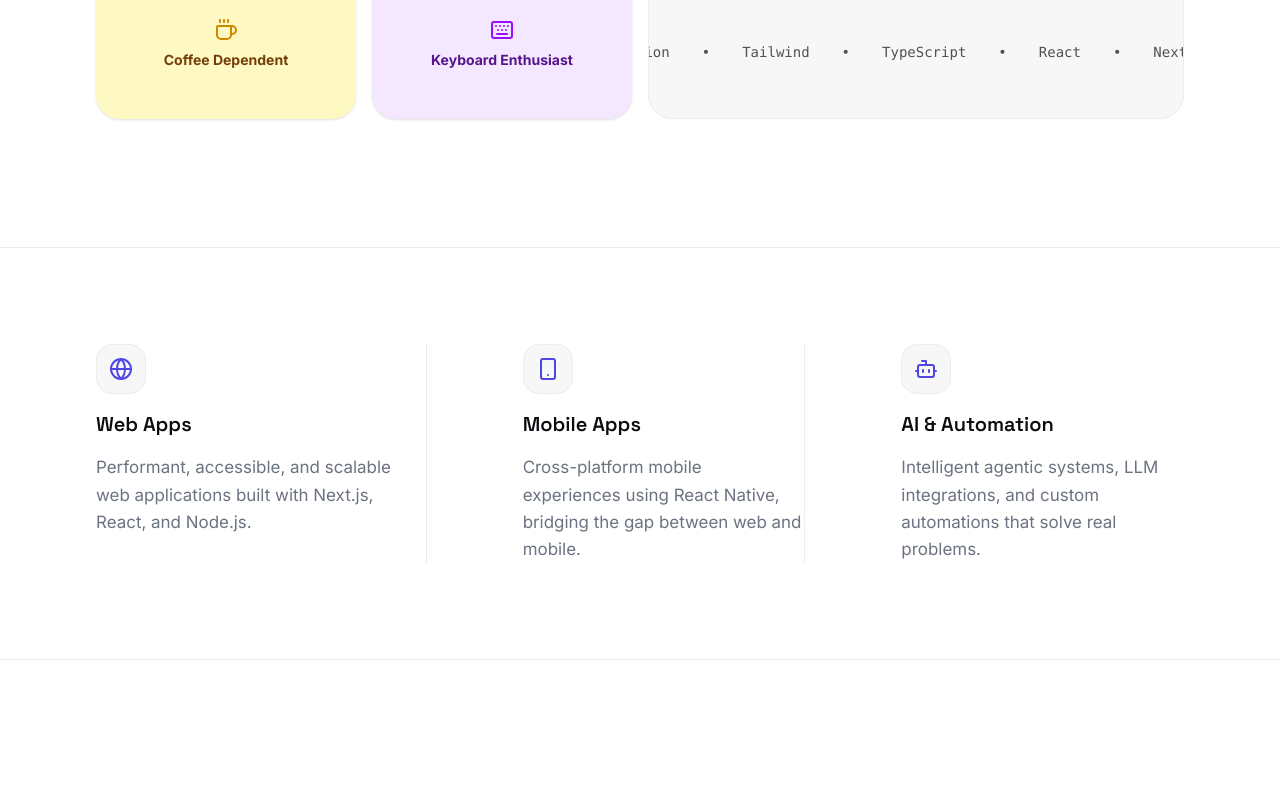
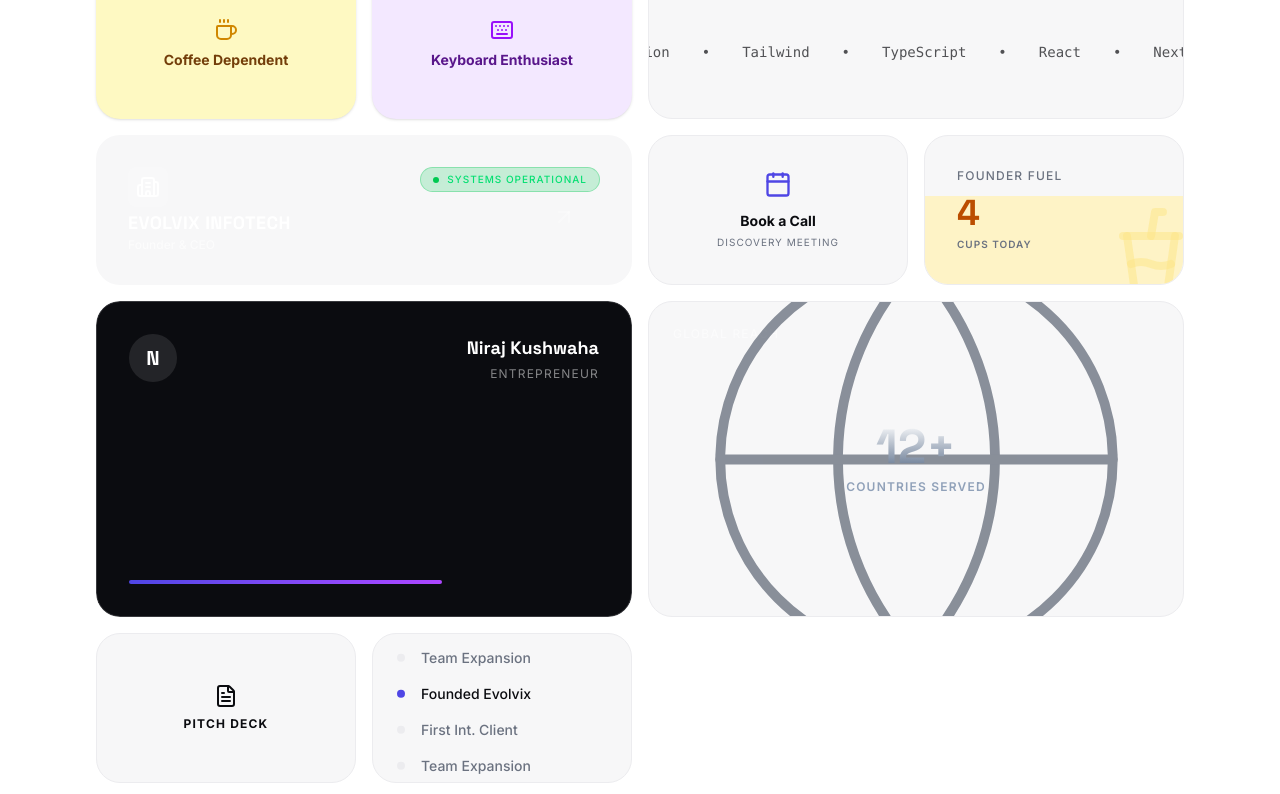
Before and after one commit to Niraj3004/niraj-kushwaha-portfolio, a Next.js app in the folder frontend/: page / in a window 1280 px wide. Shown: the part 2341-3135 px from the top of the page. Built offline with nearby package versions, Linux system fonts and the light colour scheme; no server answers.

Commit message:
feat: add 8 CEO/Founder specific Bento Cards to About section and Startup Mode toggle

```diff
--- a/frontend/package.json
+++ b/frontend/package.json
@@ -19,6 +19,7 @@
     "react": "19.2.8",
     "react-dom": "19.2.8",
     "react-hook-form": "^7.85.0",
+    "react-signature-canvas": "^1.1.0-alpha.2",
     "tailwind-merge": "^3.6.0",
     "zod": "^3.25.76"
   },
@@ -28,6 +29,7 @@
     "@types/node": "^20",
     "@types/react": "^19",
     "@types/react-dom": "^19",
+    "@types/react-signature-canvas": "^1.0.7",
     "eslint": "^9",
     "eslint-config-next": "16.3.0",
     "tailwindcss": "^4",
--- a/frontend/src/components/sections/About.tsx
+++ b/frontend/src/components/sections/About.tsx
@@ -2,7 +2,7 @@
 
 import { useState, useEffect, useRef } from "react";
 import { motion, useReducedMotion, useMotionValue, useSpring, useTransform, useScroll, AnimatePresence } from "framer-motion";
-import { Code, Type, Download, MapPin, Music, Check, Copy, Volume2, Globe, Terminal, Briefcase, Coffee, Keyboard } from "lucide-react";
+import { Code, Type, Download, MapPin, Music, Check, Copy, Volume2, Globe, Terminal, Briefcase, Coffee, Keyboard, Calendar, Building2, ArrowUpRight, CupSoda, FileText } from "lucide-react";
 import confetti from "canvas-confetti";
 import { Container } from "../ui/Container";
 import { SectionHeading } from "../ui/SectionHeading";
@@ -27,6 +27,7 @@ export const About = ({ data }: { data?: any }) => {
   const [copied, setCopied] = useState(false);
   const [age, setAge] = useState<string>("21.00000000");
   const [matrixMode, setMatrixMode] = useState(false);
+  const [startupMode, setStartupMode] = useState(false);
   const [playingAudio, setPlayingAudio] = useState(false);
   const localTime = useLocalTime();
 
@@ -92,18 +93,27 @@ export const About = ({ data }: { data?: any }) => {
   const restOfP1 = bioP1.slice(1);
 
   return (
-    <section id="about" className={`py-32 relative text-selection-accent transition-colors duration-1000 ${matrixMode ? 'bg-black text-green-500 font-mono' : 'bg-white text-ink'}`}>
+    <section id="about" className={`py-32 relative text-selection-accent transition-colors duration-1000 ${matrixMode ? 'bg-black text-green-500 font-mono' : startupMode ? 'bg-[#0B101E] text-amber-500 font-sans' : 'bg-white text-ink'}`}>
       <Container>
         <div className="flex flex-col md:flex-row items-end justify-between mb-16 gap-6">
           <SectionHeading heading="About me" className="mb-0" />
 
+          <div className="flex gap-3">
+            {/* Startup Mode Toggle */}
+            <button
+              onClick={() => { setStartupMode(!startupMode); setMatrixMode(false); }}
+              className={`flex items-center gap-2 px-4 py-2 rounded-full text-xs font-semibold transition-colors ${startupMode ? 'bg-amber-500/20 text-amber-400 border border-amber-500/50' : 'bg-surface text-muted hover:text-ink'}`}
+            >
+              <Briefcase size={14} /> {startupMode ? "Enterprise: Active" : "Startup Mode"}
+            </button>
             {/* Secret Matrix Toggle */}
             <button
-            onClick={() => setMatrixMode(!matrixMode)}
+              onClick={() => { setMatrixMode(!matrixMode); setStartupMode(false); }}
               className={`flex items-center gap-2 px-4 py-2 rounded-full text-xs font-mono transition-colors ${matrixMode ? 'bg-green-500/20 text-green-400 border border-green-500/50' : 'bg-surface text-muted hover:text-ink'}`}
             >
               <Terminal size={14} /> {matrixMode ? "System: Compromised" : "System: Secure"}
             </button>
+          </div>
         </div>
 
         {/* 20-FEATURE BENTO GRID */}
@@ -290,6 +300,110 @@ export const About = ({ data }: { data?: any }) => {
             </div>
           </BentoCard>
 
+          {/* 10. Evolvix Spotlight (Col Span 2, Row Span 1) */}
+          <BentoCard delay={1.1} className="md:col-span-2 md:row-span-1 bg-ink text-white group cursor-pointer overflow-hidden border-0!">
+            <div className="absolute inset-0 bg-gradient-to-br from-indigo-900 to-black opacity-0 group-hover:opacity-100 transition-opacity duration-500" />
+            <div className="relative z-10 flex flex-col justify-between h-full">
+              <div className="flex justify-between items-start">
+                <div className="bg-white/10 p-2 rounded-lg"><Building2 size={24} className="text-white" /></div>
+                <div className="flex items-center gap-2 bg-green-500/20 px-3 py-1 rounded-full border border-green-500/30">
+                  <span className="relative flex h-1.5 w-1.5"><span className="animate-ping absolute inline-flex h-full w-full rounded-full bg-green-400 opacity-75"></span><span className="relative inline-flex rounded-full h-1.5 w-1.5 bg-green-500"></span></span>
+                  <span className="text-[10px] text-green-400 font-medium tracking-widest uppercase">Systems Operational</span>
+                </div>
+              </div>
+              <div>
+                <h4 className="text-lg font-bold font-display tracking-wide group-hover:text-amber-400 transition-colors">EVOLVIX INFOTECH</h4>
+                <p className="text-xs text-white/60 font-medium">Founder & CEO</p>
+              </div>
+              <ArrowUpRight className="absolute bottom-6 right-6 text-white/30 group-hover:text-white transition-colors" />
+            </div>
+          </BentoCard>
+
+          {/* 11. Book a Meeting (Col Span 1, Row Span 1) */}
+          <BentoCard delay={1.2} className="md:col-span-1 md:row-span-1 flex flex-col justify-center items-center text-center cursor-pointer hover:bg-accent hover:text-white transition-colors group border-accent/20">
+            <Calendar className="mb-3 text-accent group-hover:text-white transition-colors" size={28} />
+            <h4 className="font-bold text-sm">Book a Call</h4>
+            <p className="text-[10px] text-muted group-hover:text-white/70 mt-1 uppercase tracking-widest">Discovery Meeting</p>
+          </BentoCard>
+
+          {/* 12. Dynamic Coffee Tracker (Col Span 1, Row Span 1) */}
+          <BentoCard delay={1.3} className="md:col-span-1 md:row-span-1 flex flex-col justify-between relative overflow-hidden group">
+            <span className="text-xs font-medium uppercase tracking-widest text-muted z-10">Founder Fuel</span>
+            <div className="text-4xl font-display font-black z-10 text-amber-700 mt-2">4</div>
+            <div className="text-[10px] text-muted z-10 uppercase tracking-widest font-semibold mt-1">Cups Today</div>
+            <div className="absolute bottom-0 left-0 w-full h-[60%] bg-amber-100 group-hover:h-[80%] transition-all duration-1000 ease-in-out -z-0" />
+            <CupSoda className="absolute -bottom-4 -right-4 text-amber-200/50 w-24 h-24 -z-0 group-hover:rotate-12 transition-transform" />
+          </BentoCard>
+
+          {/* 13. 3D Business Card (Col Span 2, Row Span 2) */}
+          <BentoCard delay={1.4} className="md:col-span-2 md:row-span-2 p-0! bg-transparent border-0!" style={{ perspective: "1000px" }}>
+            <div className="w-full h-full relative group transition-transform duration-700" style={{ transformStyle: "preserve-3d" }}>
+              <style dangerouslySetInnerHTML={{__html: `
+                .backface-hidden { backface-visibility: hidden; }
+                .rotate-y-180 { transform: rotateY(180deg); }
+                .group:hover { transform: rotateY(180deg); }
+              `}} />
+              {/* Front */}
+              <div className="absolute inset-0 backface-hidden bg-ink text-white rounded-3xl p-6 sm:p-8 flex flex-col justify-between border border-hairline/20 shadow-xl">
+                <div className="flex justify-between items-start">
+                  <div className="w-12 h-12 bg-white/10 rounded-full flex items-center justify-center font-display font-bold text-xl">N</div>
+                  <div className="text-right">
+                    <h3 className="font-display font-bold text-lg">Niraj Kushwaha</h3>
+                    <p className="text-xs text-white/50 uppercase tracking-widest mt-1">Entrepreneur</p>
+                  </div>
+                </div>
+                <div className="flex gap-4">
+                  <div className="w-2/3 h-1 bg-gradient-to-r from-accent to-purple-500 rounded-full" />
+                </div>
+              </div>
+              {/* Back */}
+              <div className="absolute inset-0 backface-hidden rotate-y-180 bg-surface text-ink rounded-3xl p-6 sm:p-8 flex flex-col justify-between items-center text-center border border-hairline shadow-xl">
+                <h3 className="font-bold text-sm tracking-widest uppercase text-accent">Evolvix Infotech</h3>
+                <div className="w-24 h-24 bg-white border border-hairline rounded-xl p-2 shadow-sm flex items-center justify-center">
+                  <div className="grid grid-cols-5 grid-rows-5 gap-0.5 w-full h-full opacity-80">
+                    {Array.from({length: 25}).map((_, i) => (
+                      <div key={i} className={`${(i%2===0 || i%3===0) ? 'bg-ink' : 'bg-transparent'}`} />
+                    ))}
+                  </div>
+                </div>
+                <p className="text-xs text-muted font-medium">Scan to Connect</p>
+              </div>
+            </div>
+          </BentoCard>
+
+          {/* 14. Global Client Map (Col Span 2, Row Span 2) */}
+          <BentoCard delay={1.5} className="md:col-span-2 md:row-span-2 bg-slate-900 text-white relative overflow-hidden flex flex-col items-center justify-center">
+            <span className="absolute top-6 left-6 text-xs font-medium uppercase tracking-widest text-white/50">Global Reach</span>
+            <Globe className="absolute text-slate-800 w-[150%] h-[150%] -z-0 opacity-50" strokeWidth={0.5} />
+            <div className="z-10 text-center">
+              <div className="text-5xl font-black font-display text-transparent bg-clip-text bg-gradient-to-b from-white to-slate-500">12+</div>
+              <div className="text-xs text-slate-400 font-semibold tracking-widest uppercase mt-2">Countries Served</div>
+            </div>
+          </BentoCard>
+
+          {/* 15. Pitch Deck Download (Col Span 1, Row Span 1) */}
+          <BentoCard delay={1.6} className="md:col-span-1 md:row-span-1 flex flex-col justify-center items-center group cursor-pointer hover:bg-ink hover:text-white transition-colors">
+            <FileText className="mb-2 text-ink group-hover:text-white transition-colors" size={24} />
+            <span className="text-xs font-bold uppercase tracking-widest">Pitch Deck</span>
+          </BentoCard>
+
+          {/* 16. Evolvix Timeline (Col Span 1, Row Span 1) */}
+          <BentoCard delay={1.7} className="md:col-span-1 md:row-span-1 p-0! overflow-hidden relative">
+            <style dangerouslySetInnerHTML={{__html: `
+              @keyframes scrollUp { 0% { transform: translateY(0); } 100% { transform: translateY(-50%); } }
+              .animate-scrollUp { animation: scrollUp 10s linear infinite; }
+            `}} />
+            <div className="absolute inset-x-0 top-0 flex flex-col animate-scrollUp p-6 text-sm font-medium gap-4">
+              <div className="flex gap-4 items-center"><div className="w-2 h-2 rounded-full bg-accent flex-shrink-0" /><span className="text-ink truncate">Founded Evolvix</span></div>
+              <div className="flex gap-4 items-center"><div className="w-2 h-2 rounded-full bg-hairline flex-shrink-0" /><span className="text-muted truncate">First Int. Client</span></div>
+              <div className="flex gap-4 items-center"><div className="w-2 h-2 rounded-full bg-hairline flex-shrink-0" /><span className="text-muted truncate">Team Expansion</span></div>
+              {/* Duplicate for infinite effect */}
+              <div className="flex gap-4 items-center"><div className="w-2 h-2 rounded-full bg-accent flex-shrink-0" /><span className="text-ink truncate">Founded Evolvix</span></div>
+              <div className="flex gap-4 items-center"><div className="w-2 h-2 rounded-full bg-hairline flex-shrink-0" /><span className="text-muted truncate">First Int. Client</span></div>
+              <div className="flex gap-4 items-center"><div className="w-2 h-2 rounded-full bg-hairline flex-shrink-0" /><span className="text-muted truncate">Team Expansion</span></div>
+            </div>
+          </BentoCard>
+
         </div>
       </Container>
     </section>
```
Also changed, not shown: frontend/public/logo company.png (added), 1 other file (tests, documents, lock files or other folders). Lines whose indentation alone changed are shown as unchanged.
